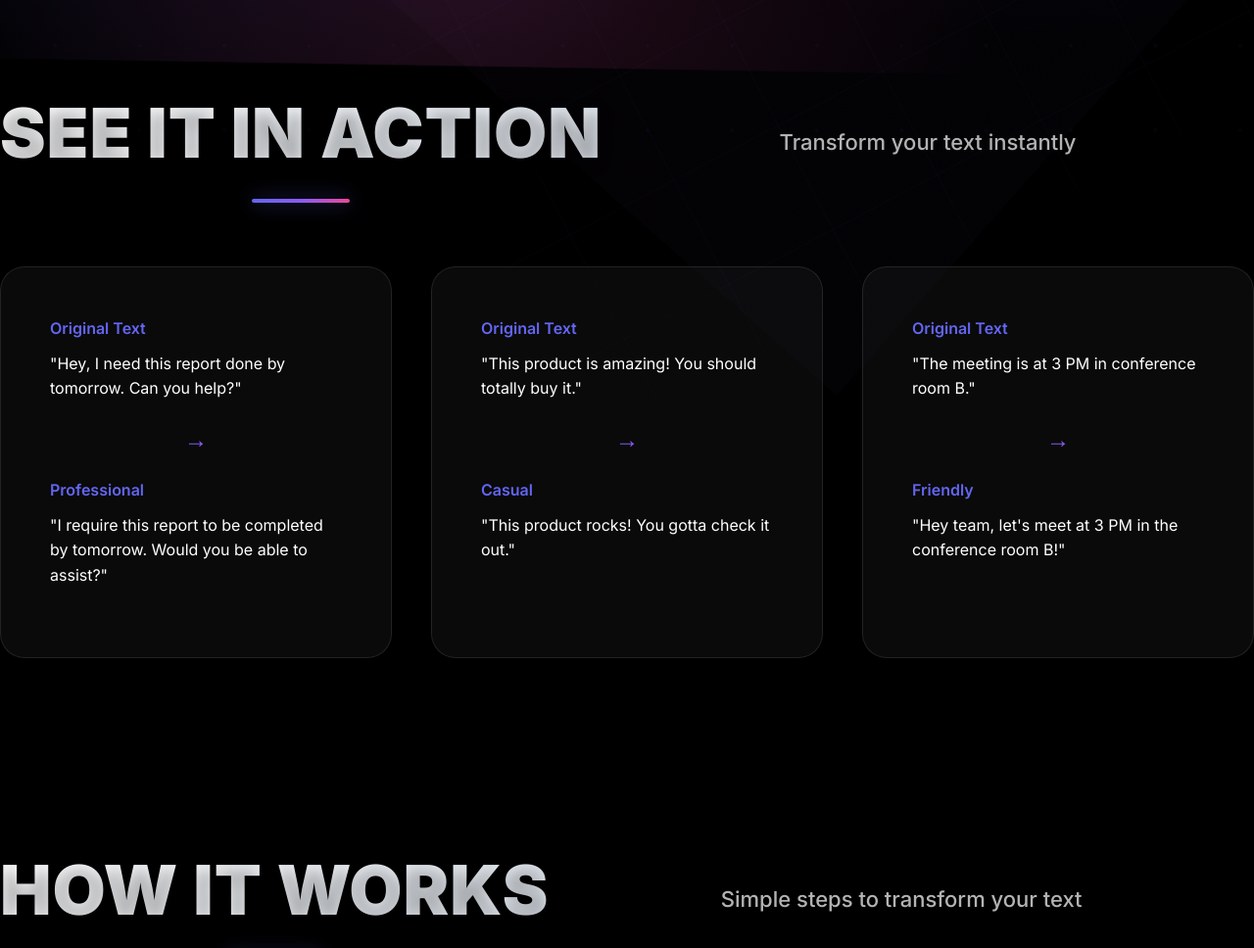
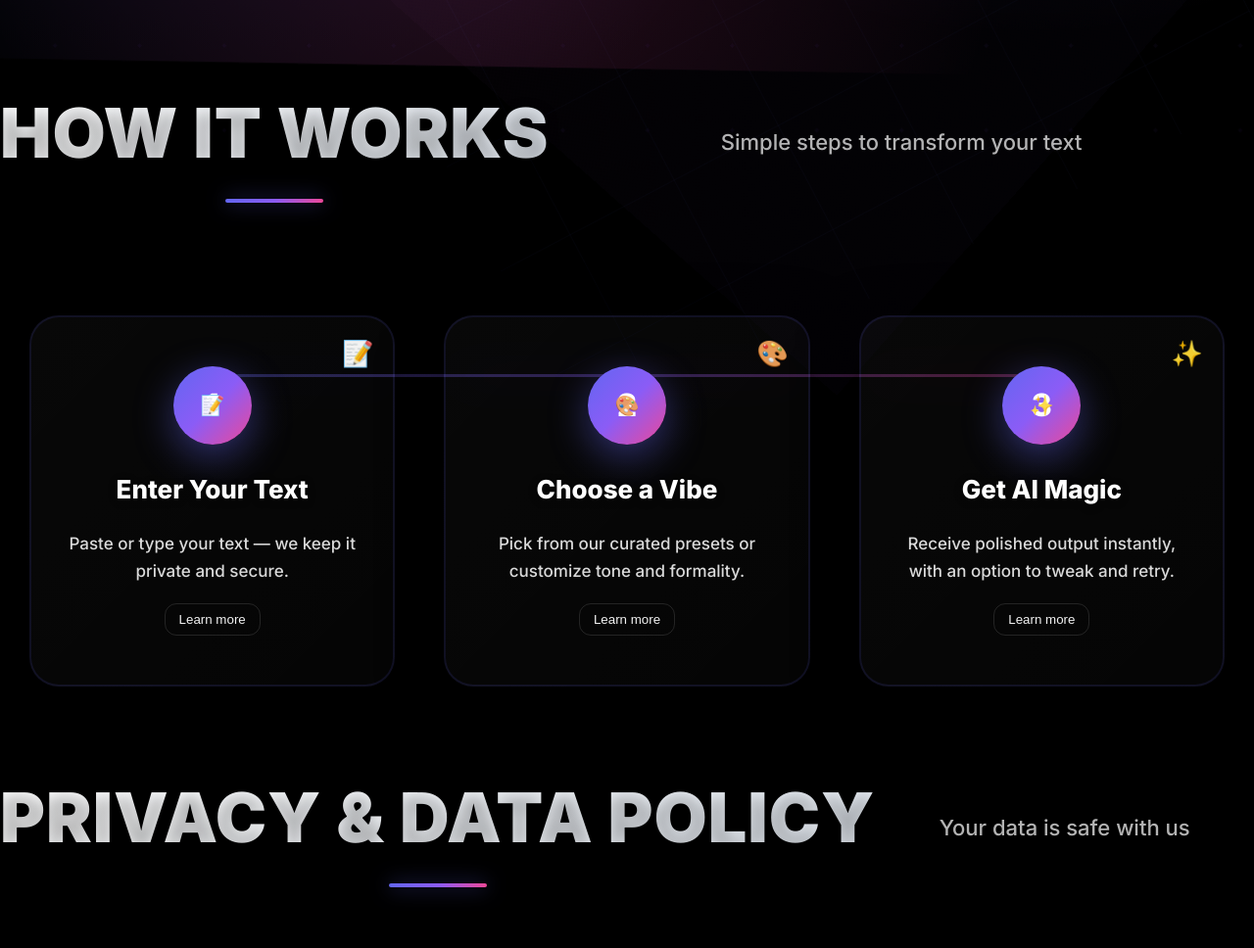
Before and after one commit to POLIsH123/VibeWrite, a website: page frontend/index.html in a window 1280 px wide. Shown: the part 720-1688 px from the top of the page at 98% size. Drawn offline with Linux system fonts and the light colour scheme.

Commit message:
Making UI better

```diff
--- a/frontend/index.html
+++ b/frontend/index.html
@@ -393,59 +393,6 @@
             box-shadow: 0 25px 80px rgba(99, 102, 241, 0.7);
         }
 
-        /* Examples Section */
-        .examples-grid {
-            display: grid;
-            grid-template-columns: repeat(auto-fit, minmax(400px, 1fr));
-            gap: 40px;
-            margin: 60px 0;
-        }
-
-        .example-card {
-            background: rgba(255, 255, 255, 0.05);
-            border: 1px solid rgba(255, 255, 255, 0.1);
-            border-radius: 20px;
-            padding: 30px;
-            backdrop-filter: blur(20px);
-            transition: all 0.3s ease;
-        }
-
-        .example-card:hover {
-            transform: translateY(-10px);
-            border-color: rgba(99, 102, 241, 0.3);
-            box-shadow: 0 20px 60px rgba(99, 102, 241, 0.2);
-        }
-
-        .example-before, .example-after {
-            margin-bottom: 20px;
-        }
-
-        .example-before h4, .example-after h4 {
-            color: #6366f1;
-            margin-bottom: 10px;
-            font-size: 16px;
-            font-weight: 600;
-        }
-
-        .example-before p, .example-after p {
-            color: #ffffff;
-            line-height: 1.6;
-            margin: 0;
-        }
-
-        .example-arrow {
-            text-align: center;
-            font-size: 24px;
-            color: #8b5cf6;
-            margin: 20px 0;
-            font-weight: bold;
-        }
-
-        .examples-cta {
-            text-align: center;
-            margin-top: 60px;
-        }
-
         /* Features Section */
         .features-section {
             padding: 300px 40px;
@@ -1023,54 +970,6 @@
                     <polyline points="9,18 15,12 9,6"/>
                 </svg>
             </button>
-        </div>
-    </section>
-
-    <!-- Examples Section -->
-    <section id="examples" class="section">
-        <div class="container">
-            <div class="section-header animate-in">
-                <h2 class="section-title">See It In Action</h2>
-                <p class="section-subtitle">Transform your text instantly</p>
-            </div>
-            <div class="examples-grid">
-                <div class="example-card animate-in" style="--delay: 0.1s">
-                    <div class="example-before">
-                        <h4>Original Text</h4>
-                        <p>"Hey, I need this report done by tomorrow. Can you help?"</p>
-                    </div>
-                    <div class="example-arrow">→</div>
-                    <div class="example-after">
-                        <h4>Professional</h4>
-                        <p>"I require this report to be completed by tomorrow. Would you be able to assist?"</p>
-                    </div>
-                </div>
-                <div class="example-card animate-in" style="--delay: 0.3s">
-                    <div class="example-before">
-                        <h4>Original Text</h4>
-                        <p>"This product is amazing! You should totally buy it."</p>
-                    </div>
-                    <div class="example-arrow">→</div>
-                    <div class="example-after">
-                        <h4>Casual</h4>
-                        <p>"This product rocks! You gotta check it out."</p>
-                    </div>
-                </div>
-                <div class="example-card animate-in" style="--delay: 0.5s">
-                    <div class="example-before">
-                        <h4>Original Text</h4>
-                        <p>"The meeting is at 3 PM in conference room B."</p>
-                    </div>
-                    <div class="example-arrow">→</div>
-                    <div class="example-after">
-                        <h4>Friendly</h4>
-                        <p>"Hey team, let's meet at 3 PM in the conference room B!"</p>
-                    </div>
-                </div>
-            </div>
-            <div class="examples-cta">
-                <button class="hero-cta" onclick="openApp()">Try It Now</button>
-            </div>
         </div>
     </section>
 
```
